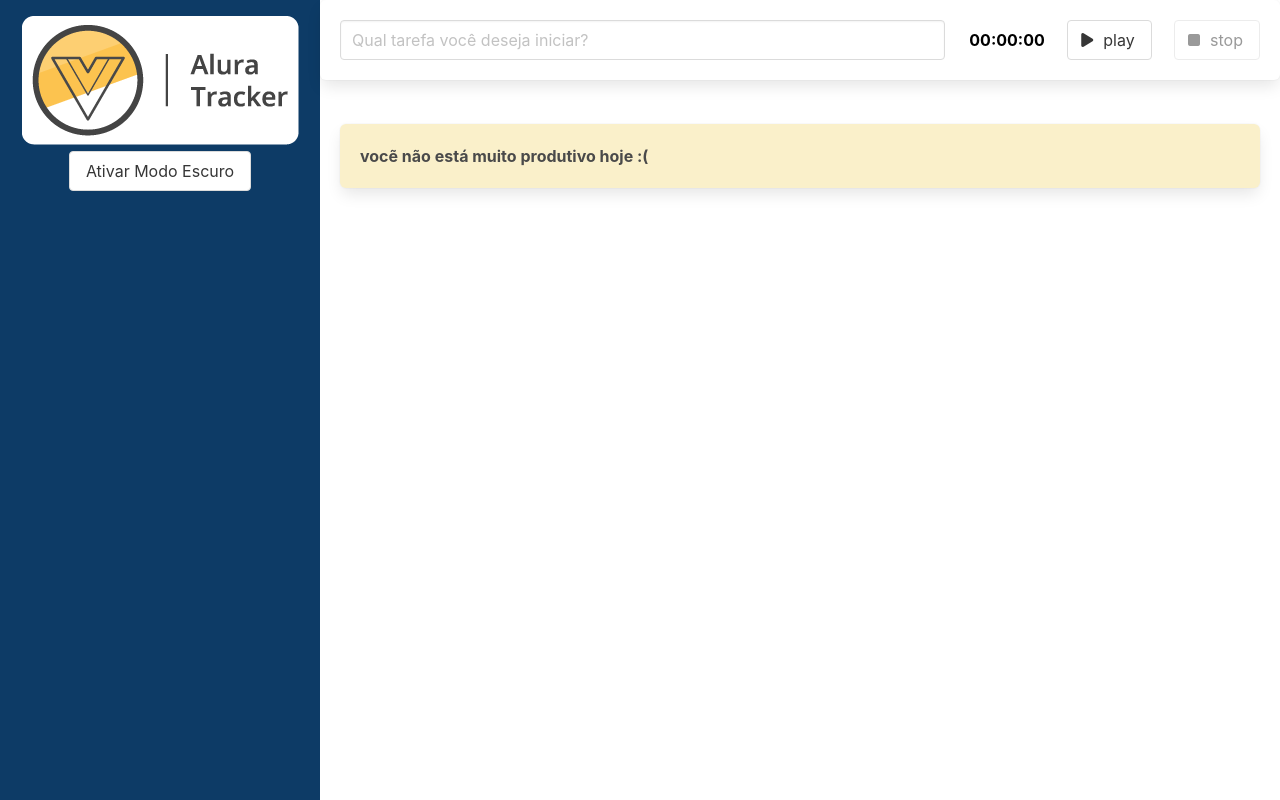
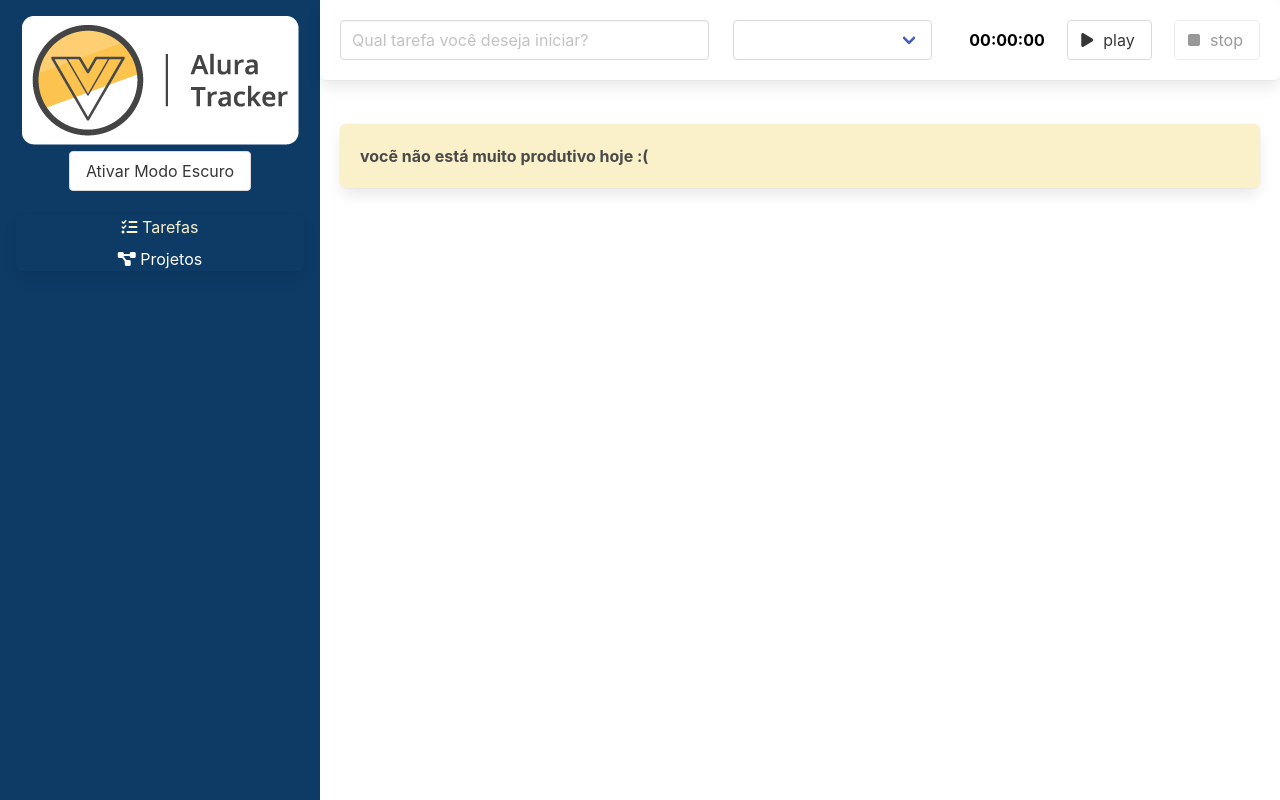
Before and after one commit to RafaelMendes01/Alura-Tracker, a Vue app: page / in a window 1280 px wide. Built offline with nearby package versions, Linux system fonts and the light colour scheme.

Commit message:
continuando curso 2

```diff
--- a/package.json
+++ b/package.json
@@ -10,7 +10,9 @@
   "dependencies": {
     "@fortawesome/fontawesome-free": "^6.1.2",
     "core-js": "^3.8.3",
-    "vue": "^3.2.13"
+    "vue": "^3.2.13",
+    "vue-router": "^4.1.5",
+    "vuex": "^4.0.2"
   },
   "devDependencies": {
     "@typescript-eslint/eslint-plugin": "^5.4.0",
--- a/src/App.vue
+++ b/src/App.vue
@@ -4,49 +4,25 @@
       <BarraLateral @aoTemaAlterado="trocarTema" />
     </div>
     <div class="column is-three-quarter conteudo">
-      <MeuFormulario @aoSalvarTarefa="salvarTarefa" />
-      <div class="lista">
-        <Tarefa
-          v-for="(tarefa, index) in tarefas"
-          :key="index"
-          :tarefa="tarefa"
-        />
-        <Box v-if="listaEstaVazia"> vocẽ não está muito produtivo hoje :( </Box>
-      </div>
+     <router-view></router-view>
     </div>
   </main>
 </template>
 
 <script lang="ts">
 import BarraLateral from "@/components/BarraLateral.vue";
-import MeuFormulario from "@/components/Formulario.vue";
-import Tarefa from "@/components/Tarefa.vue";
-import Itarefa from "./interfaces/ITarefa";
-import Box from "./components/box.vue";
 import { defineComponent } from "vue";
 export default defineComponent({
   name: "App",
   components: {
     BarraLateral,
-    MeuFormulario,
-    Tarefa,
-    Box,
   },
   data() {
     return {
-      tarefas: [] as Itarefa[],
       modoEscuroAtivo: false
     };
   },
-  computed: {
-    listaEstaVazia(): boolean {
-      return this.tarefas.length === 0;
-    },
-  },
   methods: {
-    salvarTarefa(tarefa: Itarefa) {
-      this.tarefas.push(tarefa);
-    },
     trocarTema(modoEscuroAtivo: boolean){
       this.modoEscuroAtivo = modoEscuroAtivo
     }
--- a/src/components/BarraLateral.vue
+++ b/src/components/BarraLateral.vue
@@ -1,40 +1,58 @@
 <template>
   <header>
     <h1>
-        <img src="../assets/logo.png" alt="logo do site">
+      <img src="../assets/logo.png" alt="logo do site" />
     </h1>
+    <div class="has-text-centered">
       <button class="button" @click="alterarTema">
         {{ textoBotao }}
       </button>
+    </div>
+    <nav class="panel mt-5">
+      <ul>
+        <li>
+          <router-link to="/" class="link">
+            <i class="fas fa-tasks"></i>
+            Tarefas
+          </router-link>
+        </li>
+        <li>
+          <router-link to="/projetos" class="link">
+            <i class="fas fa-project-diagram"></i>
+            Projetos
+          </router-link>
+        </li>
+      </ul>
+    </nav>
   </header>
 </template>
 
 <script lang="ts">
-import { defineComponent } from 'vue'
+import { defineComponent } from "vue";
 
 export default defineComponent({
-    name: 'BarraLateral',
-    emits: ['aoTemaAlterado'],
-    data () {
+  name: "BarraLateral",
+  emits: ["aoTemaAlterado"],
+  data() {
     return {
-        modoEscuroAtivo: false
-      }
+      modoEscuroAtivo: false,
+    };
   },
   computed: {
-      textoBotao () {
-        if(this.modoEscuroAtivo){
-          return 'Desativar Modo Escuro'
+    textoBotao() {
+      if (this.modoEscuroAtivo) {
+        return "Desativar Modo Escuro";
       }
-        return 'Ativar Modo Escuro'
-      }
+      return "Ativar Modo Escuro";
+    },
   },
   methods: {
-      alterarTema () {
-        this.modoEscuroAtivo = !this.modoEscuroAtivo
-        this.$emit('aoTemaAlterado', this.modoEscuroAtivo)
-      }
-    }
-})
+    alterarTema() {
+      this.modoEscuroAtivo = !this.modoEscuroAtivo;
+      this.$emit("aoTemaAlterado", this.modoEscuroAtivo);
+    },
+  },
+});
 </script>
 
 <style scoped>
@@ -51,4 +69,16 @@ header {
     height: auto;
   }
 }
+.panel li{
+  margin: 8px 0;
+}
+.link{
+  color: #fff;
+}
+.link:hover{
+  color: #FAf0CA;
+}
+.link.router-link-active{
+  color: #FAf0CA;
+}
 </style>
--- a/src/components/Formulario.vue
+++ b/src/components/Formulario.vue
@@ -2,7 +2,7 @@
   <div class="box formulario">
     <div class="columns">
       <div
-        class="column is-8"
+        class="column is-5"
         role="form"
         aria-label="Formulário para criação de uma nova tarefa"
       >
@@ -13,6 +13,20 @@
           v-model="descricao"
         />
       </div>
+      <div class="column is-3">
+        <div class="select">
+          <select v-model="idProjeto">
+            <option value="">Selecione o projeto</option>
+            <option
+              :value="projeto.id"
+              v-for="projeto in projetos"
+              :key="projeto.id"
+            >
+              {{ projeto.nome }}
+            </option>
+          </select>
+        </div>
+      </div>
       <div class="column">
         <Temporizador @aoTemporizadorFinalizado="finalizarTarefa" />
       </div>
@@ -20,28 +34,37 @@
   </div>
 </template>
 <script lang='ts'>
-import { defineComponent } from "vue";
+import { computed, defineComponent } from "vue";
+import { useStore } from "vuex";
 import Temporizador from "../components/Temporizador.vue";
+import { key } from "@/store";
 
 export default defineComponent({
   name: "Formulario",
-  emits: ['aoSalvarTarefa'],
+  emits: ["aoSalvarTarefa"],
   components: {
     Temporizador,
   },
-  data(){
+  data() {
     return {
-      descricao: ''
-    }
+      descricao: "",
+      IdProjeto: ""
+    };
   },
   methods: {
     finalizarTarefa(tempoDecorrido: number): void {
-    this.$emit('aoSalvarTarefa',{
-    duracaoEmSegundos: tempoDecorrido,
-    descricao: this.descricao
-    }
-    )
+      this.$emit("aoSalvarTarefa", {
+        duracaoEmSegundos: tempoDecorrido,
+        descricao: this.descricao,
+        projeto: this.projetos.find(proj => proj.id == this.IdProjeto)
+      });
     },
+  },
+  setup() {
+    const store = useStore(key);
+    return {
+      projetos: computed(() => store.state.projetos),
+    };
   },
 });
 </script>
--- /dev/null
+++ b/src/interfaces/IProjeto.ts
@@ -0,0 +1,4 @@
+export default interface IProjeto {
+    id: string;
+    nome: string;
+}
--- a/src/interfaces/ITarefa.ts
+++ b/src/interfaces/ITarefa.ts
@@ -1,4 +1,7 @@
+import IProjeto from "./IProjeto";
+
 export default interface Itarefa {
     duracaoEmSegundos: number,
-    descricao: string
+    descricao: string,
+    projeto: IProjeto
 }
--- a/src/main.ts
+++ b/src/main.ts
@@ -1,5 +1,10 @@
 import { createApp } from 'vue'
 import '@fortawesome/fontawesome-free/css/all.css'
 import App from './App.vue'
+import roteador from './roteador'
+import { key, store } from './store'
 
-createApp(App).mount('#app')
+createApp(App)
+.use(roteador)
+.use(store, key)
+.mount('#app')
--- /dev/null
+++ b/src/roteador/index.ts
@@ -0,0 +1,36 @@
+import { createRouter, createWebHashHistory, RouteRecordRaw } from "vue-router";
+import Tarefas from '../views/Tarefas.vue'
+import Projetos from '../views/Projetos.vue'
+import Formulario from '../views/Projetos/Formulario.vue'
+
+
+const rotas: RouteRecordRaw[] = [{
+    path: '/',
+    name: 'Tarefas',
+    component: Tarefas
+},
+{
+    path: '/Projetos',
+    name: 'Projetos',
+    component: Projetos
+},
+{
+    path: '/Projetos/novoProjeto',
+    name: 'novo projeto',
+    component: Formulario
+},
+{
+    path: '/Projetos/:id',
+    name: 'editar projeto',
+    component: Formulario,
+    props: true
+},
+]
+
+
+const roteador = createRouter({
+    history: createWebHashHistory(),
+    routes: rotas
+})
+
+export default roteador;
--- /dev/null
+++ b/src/store/index.ts
@@ -0,0 +1,28 @@
+import IProjeto from "@/interfaces/IProjeto";
+import { InjectionKey } from "vue";
+import { createStore, Store, useStore as vuexUseStore } from "vuex";
+
+interface Estado {
+    projetos: IProjeto[]
+}
+
+export const key: InjectionKey<Store<Estado>> = Symbol()
+
+export const store = createStore<Estado>({
+    state: {
+        projetos: []
+    },
+    mutations: {
+        'ADICIONA_PROJETO'(state, nomeDoProjeto: string){
+            const projeto = {
+                id: new Date().toDateString(),
+                nome: nomeDoProjeto
+            } as IProjeto
+            state.projetos.push(projeto)
+        }
+    }
+})
+
+export function useStore(): Store<Estado>{
+    return vuexUseStore(key)
+}
--- /dev/null
+++ b/src/views/Projetos.vue
@@ -0,0 +1,58 @@
+<template>
+  <section class="projetos">
+    <h1 class="title">Projetos</h1>
+    <router-link to="/projetos/novo" class="button">
+      <span class="icon is-small">
+        <i class="fas fa-plus"></i>
+      </span>
+      <span>Novo projeto</span>
+    </router-link>
+    <table class="table is-fullwidth">
+      <thead>
+        <tr>
+          <th>ID</th>
+          <th>Nome</th>
+          <th>Ações</th>
+        </tr>
+      </thead>
+      <tbody>
+        <tr v-for="projeto in projetos" :key="projeto.id">
+          <td>
+            {{ projeto.id }}
+          </td>
+          <td>
+            {{ projeto.nome }}
+          </td>
+          <td>
+            <router-link :to="`/projetos/${projeto.id}`" class="button">
+              <span class="icon is-small">
+                <i class="fas fa-pencil-alt"></i>
+              </span>
+            </router-link>
+          </td>
+        </tr>
+      </tbody>
+    </table>
+  </section>
+</template>
+
+<script lang='ts'>
+import { useStore } from "@/store";
+import { computed, defineComponent } from "vue";
+
+export default defineComponent({
+  name: "Projetos",
+  setup() {
+    const store = useStore();
+    return {
+      projetos: computed(() => store.state.projetos),
+    };
+  },
+});
+</script>
+
+<style scoped>
+.projetos {
+  padding: 1.25rem;
+}
+</style>
--- /dev/null
+++ b/src/views/Projetos/Formulario.vue
@@ -0,0 +1,63 @@
+<template>
+  <section class="projetos">
+    <h1 class="title">Projetos</h1>
+    <form @submit.prevent="salvar">
+      <div class="field">
+        <label for="nomeDoProjeto" class="label"> Nome do Projeto </label>
+        <input
+          type="text"
+          class="input"
+          v-model="nomeDoProjeto"
+          id="nomeDoProjeto"
+        />
+      </div>
+      <div class="field">
+        <button class="button" type="submit">Salvar</button>
+      </div>
+    </form>
+  </section>
+</template>
+
+<script lang='ts'>
+import { useStore } from "@/store";
+import { defineComponent } from "vue";
+
+export default defineComponent({
+  name: "Formulario",
+  props: {
+    id: {
+      type: String,
+    },
+  },
+  mounted() {
+    if(this.id){
+      const projeto = this.store.state.projetos.find(proj => proj.id == this.id)
+      this.nomeDoProjeto = projeto?.nome || ''
+    }
+  },
+  data() {
+    return {
+      nomeDoProjeto: "",
+    };
+  },
+  methods: {
+    salvar() {
+      this.store.commit("ADICIONA_PROJETO", this.nomeDoProjeto);
+      this.nomeDoProjeto = "";
+      this.$router.push("/projetos");
+    },
+  },
+  setup() {
+    const store = useStore();
+    return {
+      store,
+    };
+  },
+});
+</script>
+
+<style scoped>
+.projetos {
+  padding: 1.25rem;
+}
+</style>
--- /dev/null
+++ b/src/views/Tarefas.vue
@@ -0,0 +1,38 @@
+<template>
+  <MeuFormulario @aoSalvarTarefa="salvarTarefa" />
+  <div class="lista">
+    <Tarefa v-for="(tarefa, index) in tarefas" :key="index" :tarefa="tarefa" />
+    <Box v-if="listaEstaVazia"> vocẽ não está muito produtivo hoje :( </Box>
+  </div>
+</template>
+
+<script lang="ts">
+import MeuFormulario from "@/components/Formulario.vue";
+import Tarefa from "@/components/Tarefa.vue";
+import Itarefa from "../interfaces/ITarefa";
+import Box from "../components/box.vue";
+import { defineComponent } from "vue";
+export default defineComponent({
+  name: "App",
+  components: {
+    MeuFormulario,
+    Tarefa,
+    Box,
+  },
+  data() {
+    return {
+      tarefas: [] as Itarefa[],
+    };
+  },
+  computed: {
+    listaEstaVazia(): boolean {
+      return this.tarefas.length === 0;
+    },
+  },
+  methods: {
+    salvarTarefa(tarefa: Itarefa) {
+      this.tarefas.push(tarefa);
+    },
+  },
+});
+</script>
```
Also changed, not shown: 1 other file (tests, documents, lock files or other folders). Lines whose indentation alone changed are shown as unchanged.
